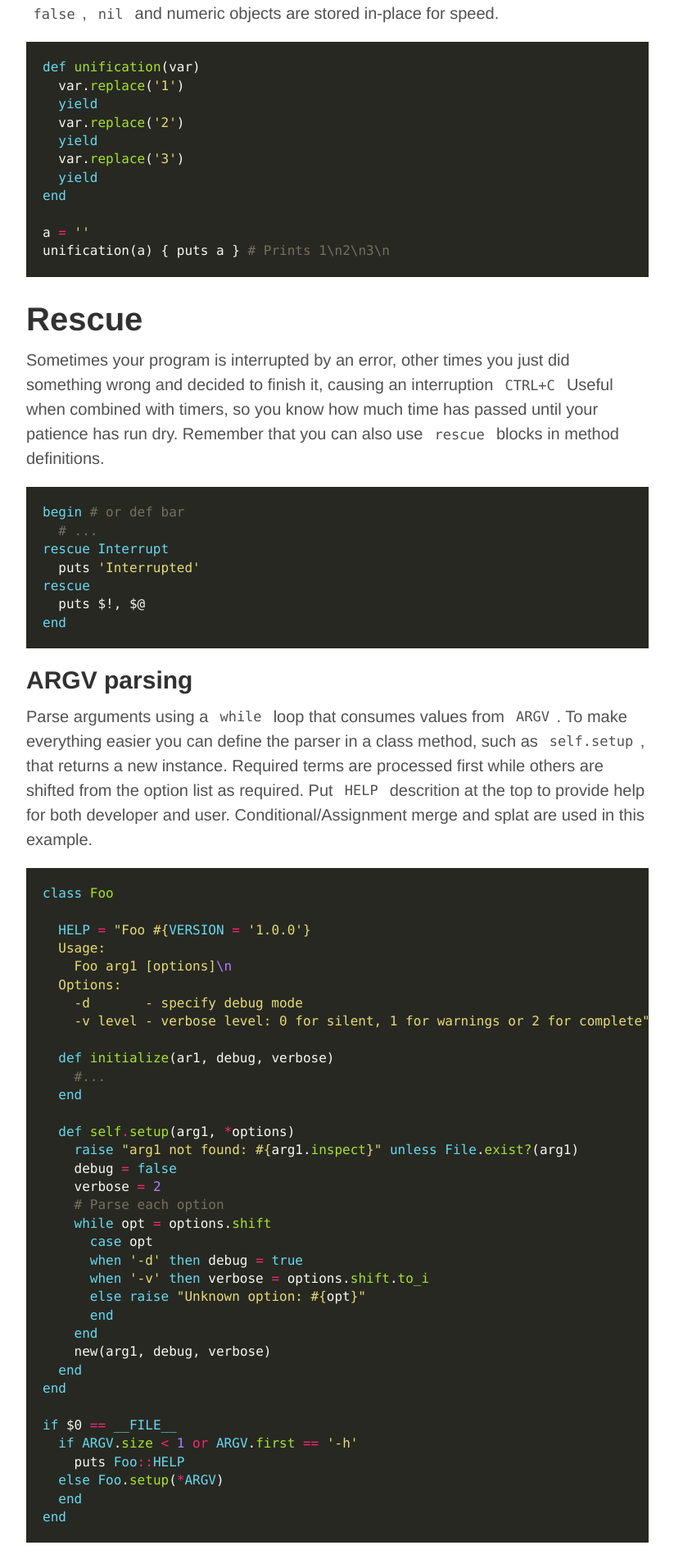
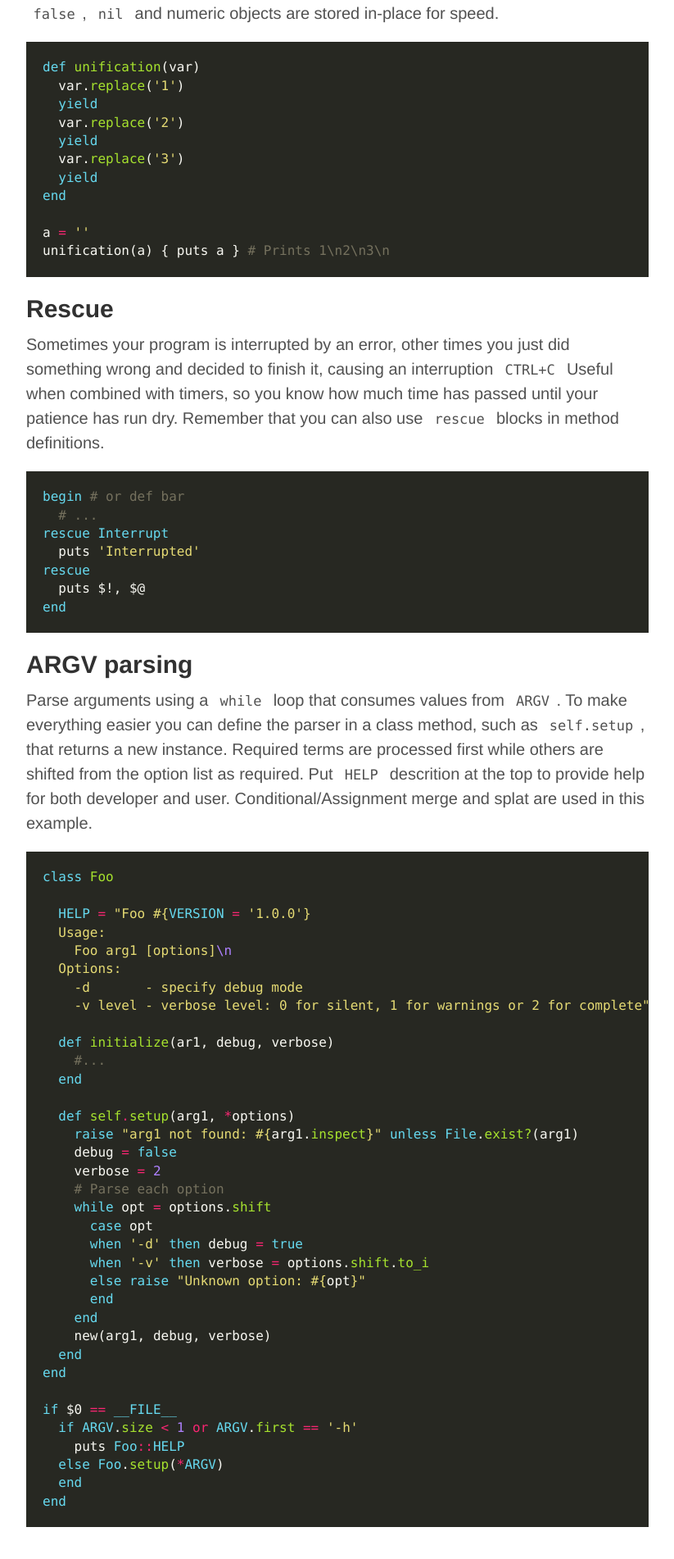
Before and after one commit to Maumagnaguagno/maumagnaguagno.github.io, a Jekyll site: the page built from Ruby.md, in a window 1280 px wide. Shown: the part 1281-3183 px from the top of the page at 82% size, without its empty margins (228-1051 px from the left). Built offline with Jekyll 4.4.1, drawn with Linux system fonts in a browser that asks for light colours.

````diff
--- a/Ruby.md
+++ b/Ruby.md
@@ -59,7 +59,7 @@ a = ''
 unification(a) { puts a } # Prints 1\n2\n3\n
 ```
 
-# Rescue
+## Rescue
 Sometimes your program is interrupted by an error, other times you just did something wrong and decided to finish it, causing an interruption ``CTRL+C``
 Useful when combined with timers, so you know how much time has passed until your patience has run dry.
 Remember that you can also use ``rescue`` blocks in method definitions.
````
